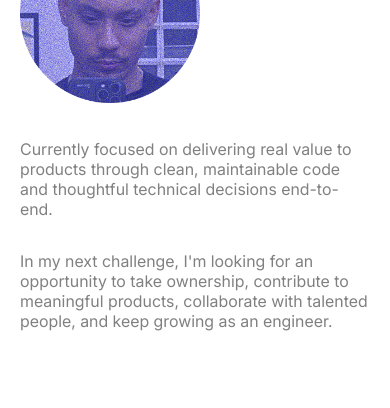
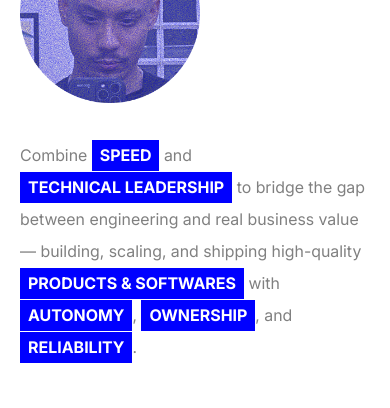
Before and after one commit to AlanJhonatan/franca-creative-portfolio, a website built with Vite: page index.html in a window 390 px wide. Shown: the part 1020-1428 px from the top of the page. Built offline with nearby package versions, Linux system fonts and the light colour scheme.

Commit message:
feat: update about-me copy and styling with highlight badges ✍️
features on this commit:

- revamp about-me narrative to emphasize speed, leadership, and product delivery
- add badge styling for highlighted keywords in about-me paragraphs
- implement word-switch styles and keyframes for text transitions
- adjust line heights for about-me copy across desktop and mobile

```diff
--- a/index.html
+++ b/index.html
@@ -62,13 +62,14 @@
               <div class="about-me-block__right">
                 <div class="about-me__paragraphs">
                   <p>
-                    Currently focused on delivering real value to products through clean,
-                    maintainable code and thoughtful technical decisions end-to-end.
-                  </p>
-                  <p>
-                    In my next challenge, I'm looking for an opportunity to take ownership,
-                    contribute to meaningful products, collaborate with talented people, and keep
-                    growing as an engineer.
+                    Combine <span class="highlight">SPEED</span> and
+                    <span class="highlight">TECHNICAL LEADERSHIP</span> to bridge the gap between
+                    engineering and real business value — building, scaling, and shipping
+                    high-quality
+                    <span class="highlight">PRODUCTS & SOFTWARES</span>
+                    with <span class="highlight">AUTONOMY</span>,
+                    <span class="highlight">OWNERSHIP</span>, and
+                    <span class="highlight">RELIABILITY</span>.
                   </p>
                 </div>
               </div>
--- a/src/about-me.css
+++ b/src/about-me.css
@@ -1,3 +1,20 @@
+@keyframes alterna-palavra {
+  0% {
+    opacity: 0;
+    transform: translateY(20px);
+  }
+  5%,
+  45% {
+    opacity: 1;
+    transform: translateY(0); /* Fica visível e parada na posição original */
+  }
+  50%,
+  100% {
+    opacity: 0;
+    transform: translateY(-20px); /* Some subindo */
+  }
+}
+
 #about-me p,
 #about-me span {
   color: #808080;
@@ -27,6 +44,47 @@ section#about-me div.about-me-block {
   }
 }
 
+section#about-me .about-me__paragraphs {
+  p {
+    line-height: 1.8;
+  }
+
+  span.highlight {
+    font-weight: bold;
+    line-height: 1.5;
+
+    background-color: blue;
+    color: white;
+
+    padding: 0.2rem 0.5rem;
+
+    white-space: nowrap;
+    display: inline-block;
+  }
+
+  span.word-switch {
+    display: inline-grid;
+    grid-template-columns: 1fr;
+    align-items: center;
+    vertical-align: center;
+    overflow: hidden; /* Esconde a palavra que está fora do foco */
+    height: 2em;
+
+    .span {
+      grid-area: 1 / 1; /* Empilha os dois spans exatamente no mesmo espaço */
+      opacity: 0;
+      transform: translateY(20px); /* Começa um pouco abaixo */
+
+      /* Configuração da animação: duração total de 6s em loop */
+      animation: alterna-palavra 3s cubic-bezier(0.4, 0, 0.2, 1) infinite;
+    }
+
+    .word-switch__second {
+      animation-delay: 3s;
+    }
+  }
+}
+
 section#about-me div.second-block {
   margin-block: auto;
 }
@@ -50,6 +108,16 @@ section#about-me div.about-me-brands {
     flex-direction: column;
   }
 
+  section#about-me .about-me__paragraphs {
+    p {
+      line-height: 2;
+    }
+
+    span {
+      line-height: 1.5;
+    }
+  }
+
   section#about-me div.second-block {
     margin-block: 0;
 
```
